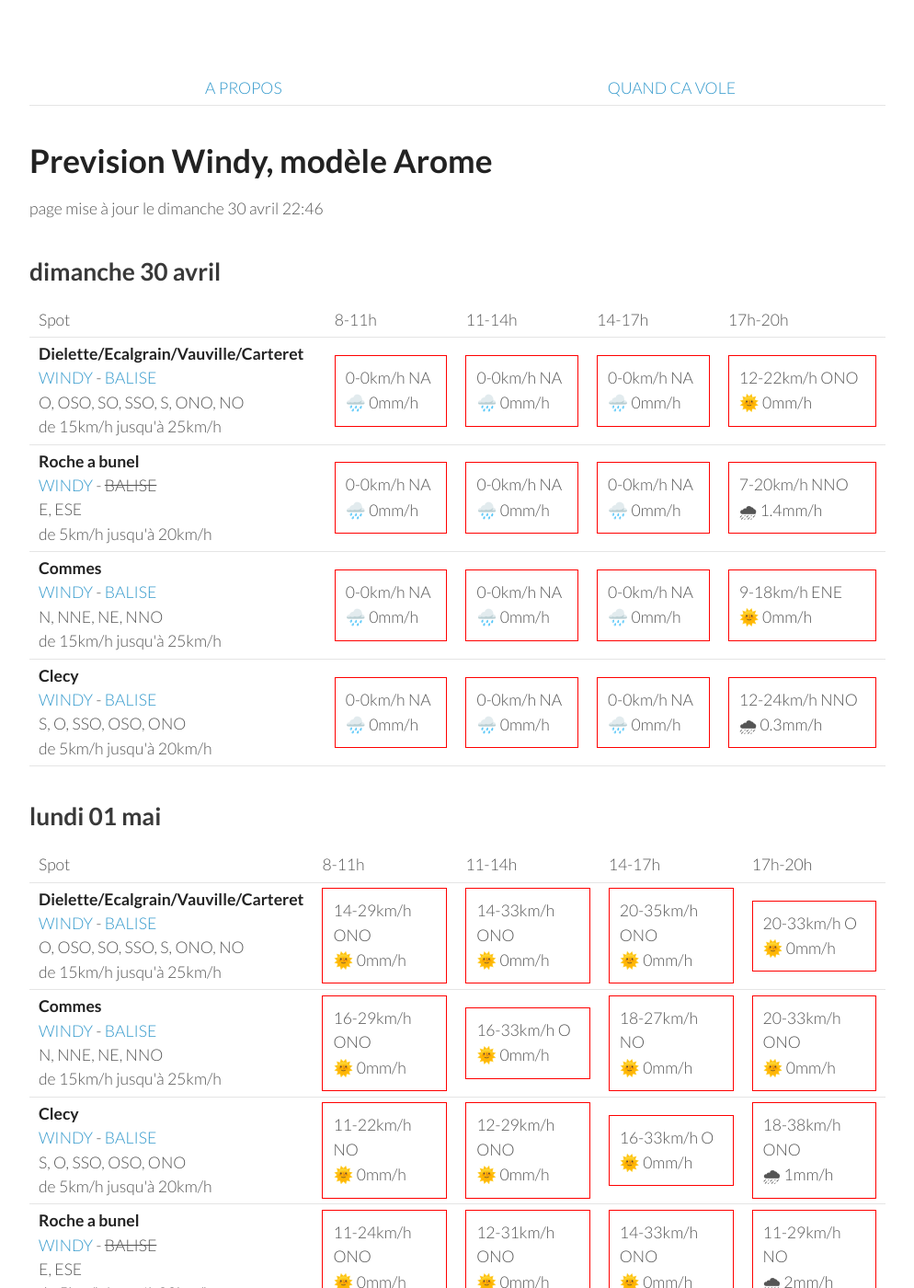
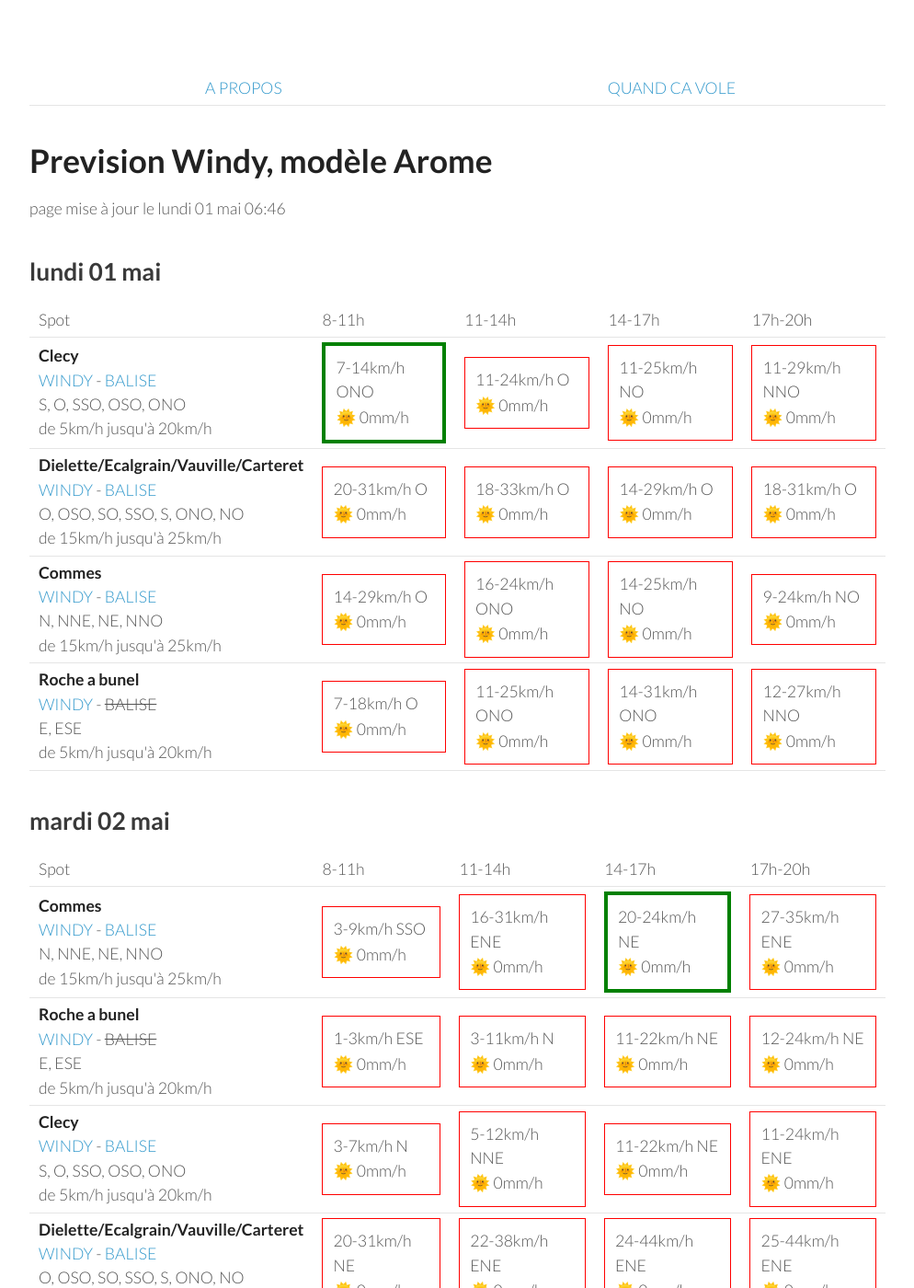
Before and after one commit to parapente-dans-le-nord/parapente-dans-le-nord.github.io, a Jekyll site: the page built from normandie.markdown, in a window 1280 px wide and 1400 px high. Shown: the whole window at 92% size, without its empty margins (26-1020 px from the left). Built offline with Jekyll 4.4.1, drawn with Linux system fonts in a browser that asks for light colours; some of the changed text lies outside the part shown.

Commit message:
update index.markdown

```diff
--- a/normandie.markdown
+++ b/normandie.markdown
@@ -7,60 +7,8 @@ title:  "Tous les spots"
 {: .links}
 
 # Prevision Windy, modèle Arome
-page mise à jour le dimanche 30 avril 22:46
+page mise à jour le lundi 01 mai 06:46
 
-## dimanche 30 avril
-
-{::nomarkdown}
-<table>
-  <tbody>
-    <tr>
-      <td>Spot</td>
-      <td>8-11h</td>
-      <td>11-14h</td>
-      <td>14-17h</td>
-      <td>17h-20h</td>
-    </tr>
-<tr>
-        <td><strong>Dielette/Ecalgrain/Vauville/Carteret</strong><br><a href="https://windy.com/49.650/-1.856?49.243,-1.856,8">WINDY</a> - <span class=""><a href="http://www.balisemeteo.com/balise.php?idBalise=81">BALISE</a> </span><br> <span class="vent-favorable">O, OSO, SO, SSO, S, ONO, NO</span><br><span class="force-vent">de 15km/h jusqu'à 25km/h</span> </td>
-
-            <td><div class="not-flyable"><p>0-0km/h NA</p><p>🌧️ 0mm/h</p></div></td>
-            <td><div class="not-flyable"><p>0-0km/h NA</p><p>🌧️ 0mm/h</p></div></td>
-            <td><div class="not-flyable"><p>0-0km/h NA</p><p>🌧️ 0mm/h</p></div></td>
-            <td><div class="not-flyable"><p>12-22km/h ONO</p><p>🌞 0mm/h</p></div></td>
-
-    </tr>
-<tr>
-        <td><strong>Roche a bunel</strong><br><a href="https://windy.com/48.993/-0.499?48.580,-0.499,8">WINDY</a> - <span class="no-balise"> BALISE </span><br> <span class="vent-favorable">E, ESE</span><br><span class="force-vent">de 5km/h jusqu'à 20km/h</span> </td>
-
-            <td><div class="not-flyable"><p>0-0km/h NA</p><p>🌧️ 0mm/h</p></div></td>
-            <td><div class="not-flyable"><p>0-0km/h NA</p><p>🌧️ 0mm/h</p></div></td>
-            <td><div class="not-flyable"><p>0-0km/h NA</p><p>🌧️ 0mm/h</p></div></td>
-            <td><div class="not-flyable"><p>7-20km/h NNO</p><p>🌧 1.4mm/h</p></div></td>
-
-    </tr>
-<tr>
-        <td><strong>Commes</strong><br><a href="https://windy.com/49.346/-0.726?48.936,-0.726,8">WINDY</a> - <span class=""><a href="http://www.balisemeteo.com/balise.php?idBalise=158">BALISE</a> </span><br> <span class="vent-favorable">N, NNE, NE, NNO</span><br><span class="force-vent">de 15km/h jusqu'à 25km/h</span> </td>
-
-            <td><div class="not-flyable"><p>0-0km/h NA</p><p>🌧️ 0mm/h</p></div></td>
-            <td><div class="not-flyable"><p>0-0km/h NA</p><p>🌧️ 0mm/h</p></div></td>
-            <td><div class="not-flyable"><p>0-0km/h NA</p><p>🌧️ 0mm/h</p></div></td>
-            <td><div class="not-flyable"><p>9-18km/h ENE</p><p>🌞 0mm/h</p></div></td>
-
-    </tr>
-<tr>
-        <td><strong>Clecy</strong><br><a href="https://windy.com/48.929/-0.470?48.516,-0.470,8">WINDY</a> - <span class=""><a href="http://www.balisemeteo.com/balise.php?idBalise=122">BALISE</a> </span><br> <span class="vent-favorable">S, O, SSO, OSO, ONO</span><br><span class="force-vent">de 5km/h jusqu'à 20km/h</span> </td>
-
-            <td><div class="not-flyable"><p>0-0km/h NA</p><p>🌧️ 0mm/h</p></div></td>
-            <td><div class="not-flyable"><p>0-0km/h NA</p><p>🌧️ 0mm/h</p></div></td>
-            <td><div class="not-flyable"><p>0-0km/h NA</p><p>🌧️ 0mm/h</p></div></td>
-            <td><div class="not-flyable"><p>12-24km/h NNO</p><p>🌧 0.3mm/h</p></div></td>
-
-    </tr>
-
-</tbody>
-</table>
-{:/}
 ## lundi 01 mai
 
 {::nomarkdown}
@@ -74,42 +22,42 @@ page mise à jour le dimanche 30 avril 22:46
       <td>17h-20h</td>
     </tr>
 <tr>
+        <td><strong>Clecy</strong><br><a href="https://windy.com/48.929/-0.470?48.516,-0.470,8">WINDY</a> - <span class=""><a href="http://www.balisemeteo.com/balise.php?idBalise=122">BALISE</a> </span><br> <span class="vent-favorable">S, O, SSO, OSO, ONO</span><br><span class="force-vent">de 5km/h jusqu'à 20km/h</span> </td>
+
+            <td><div class="flyable"><p>7-14km/h ONO</p><p>🌞 0mm/h</p></div></td>
+            <td><div class="not-flyable"><p>11-24km/h O</p><p>🌞 0mm/h</p></div></td>
+            <td><div class="not-flyable"><p>11-25km/h NO</p><p>🌞 0mm/h</p></div></td>
+            <td><div class="not-flyable"><p>11-29km/h NNO</p><p>🌞 0mm/h</p></div></td>
+
+
+    </tr>
+<tr>
         <td><strong>Dielette/Ecalgrain/Vauville/Carteret</strong><br><a href="https://windy.com/49.650/-1.856?49.243,-1.856,8">WINDY</a> - <span class=""><a href="http://www.balisemeteo.com/balise.php?idBalise=81">BALISE</a> </span><br> <span class="vent-favorable">O, OSO, SO, SSO, S, ONO, NO</span><br><span class="force-vent">de 15km/h jusqu'à 25km/h</span> </td>
 
-            <td><div class="not-flyable"><p>14-29km/h ONO</p><p>🌞 0mm/h</p></div></td>
-            <td><div class="not-flyable"><p>14-33km/h ONO</p><p>🌞 0mm/h</p></div></td>
-            <td><div class="not-flyable"><p>20-35km/h ONO</p><p>🌞 0mm/h</p></div></td>
-            <td><div class="not-flyable"><p>20-33km/h O</p><p>🌞 0mm/h</p></div></td>
+            <td><div class="not-flyable"><p>20-31km/h O</p><p>🌞 0mm/h</p></div></td>
+            <td><div class="not-flyable"><p>18-33km/h O</p><p>🌞 0mm/h</p></div></td>
+            <td><div class="not-flyable"><p>14-29km/h O</p><p>🌞 0mm/h</p></div></td>
+            <td><div class="not-flyable"><p>18-31km/h O</p><p>🌞 0mm/h</p></div></td>
 
 
     </tr>
 <tr>
         <td><strong>Commes</strong><br><a href="https://windy.com/49.346/-0.726?48.936,-0.726,8">WINDY</a> - <span class=""><a href="http://www.balisemeteo.com/balise.php?idBalise=158">BALISE</a> </span><br> <span class="vent-favorable">N, NNE, NE, NNO</span><br><span class="force-vent">de 15km/h jusqu'à 25km/h</span> </td>
 
-            <td><div class="not-flyable"><p>16-29km/h ONO</p><p>🌞 0mm/h</p></div></td>
-            <td><div class="not-flyable"><p>16-33km/h O</p><p>🌞 0mm/h</p></div></td>
-            <td><div class="not-flyable"><p>18-27km/h NO</p><p>🌞 0mm/h</p></div></td>
-            <td><div class="not-flyable"><p>20-33km/h ONO</p><p>🌞 0mm/h</p></div></td>
-
-
-    </tr>
-<tr>
-        <td><strong>Clecy</strong><br><a href="https://windy.com/48.929/-0.470?48.516,-0.470,8">WINDY</a> - <span class=""><a href="http://www.balisemeteo.com/balise.php?idBalise=122">BALISE</a> </span><br> <span class="vent-favorable">S, O, SSO, OSO, ONO</span><br><span class="force-vent">de 5km/h jusqu'à 20km/h</span> </td>
-
-            <td><div class="not-flyable"><p>11-22km/h NO</p><p>🌞 0mm/h</p></div></td>
-            <td><div class="not-flyable"><p>12-29km/h ONO</p><p>🌞 0mm/h</p></div></td>
-            <td><div class="not-flyable"><p>16-33km/h O</p><p>🌞 0mm/h</p></div></td>
-            <td><div class="not-flyable"><p>18-38km/h ONO</p><p>🌧 1mm/h</p></div></td>
+            <td><div class="not-flyable"><p>14-29km/h O</p><p>🌞 0mm/h</p></div></td>
+            <td><div class="not-flyable"><p>16-24km/h ONO</p><p>🌞 0mm/h</p></div></td>
+            <td><div class="not-flyable"><p>14-25km/h NO</p><p>🌞 0mm/h</p></div></td>
+            <td><div class="not-flyable"><p>9-24km/h NO</p><p>🌞 0mm/h</p></div></td>
 
 
     </tr>
 <tr>
         <td><strong>Roche a bunel</strong><br><a href="https://windy.com/48.993/-0.499?48.580,-0.499,8">WINDY</a> - <span class="no-balise"> BALISE </span><br> <span class="vent-favorable">E, ESE</span><br><span class="force-vent">de 5km/h jusqu'à 20km/h</span> </td>
 
-            <td><div class="not-flyable"><p>11-24km/h ONO</p><p>🌞 0mm/h</p></div></td>
-            <td><div class="not-flyable"><p>12-31km/h ONO</p><p>🌞 0mm/h</p></div></td>
-            <td><div class="not-flyable"><p>14-33km/h ONO</p><p>🌞 0mm/h</p></div></td>
-            <td><div class="not-flyable"><p>11-29km/h NO</p><p>🌧 2mm/h</p></div></td>
+            <td><div class="not-flyable"><p>7-18km/h O</p><p>🌞 0mm/h</p></div></td>
+            <td><div class="not-flyable"><p>11-25km/h ONO</p><p>🌞 0mm/h</p></div></td>
+            <td><div class="not-flyable"><p>14-31km/h ONO</p><p>🌞 0mm/h</p></div></td>
+            <td><div class="not-flyable"><p>12-27km/h NNO</p><p>🌞 0mm/h</p></div></td>
 
 
     </tr>
@@ -132,40 +80,40 @@ page mise à jour le dimanche 30 avril 22:46
 <tr>
         <td><strong>Commes</strong><br><a href="https://windy.com/49.346/-0.726?48.936,-0.726,8">WINDY</a> - <span class=""><a href="http://www.balisemeteo.com/balise.php?idBalise=158">BALISE</a> </span><br> <span class="vent-favorable">N, NNE, NE, NNO</span><br><span class="force-vent">de 15km/h jusqu'à 25km/h</span> </td>
 
-            <td><div class="not-flyable"><p>25-31km/h ENE</p><p>🌞 0mm/h</p></div></td>
-            <td><div class="not-flyable"><p>5-12km/h N</p><p>🌞 0mm/h</p></div></td>
-            <td><div class="not-flyable"><p>12-22km/h NE</p><p>🌞 0mm/h</p></div></td>
-            <td><div class="not-flyable"><p>16-27km/h NE</p><p>🌞 0mm/h</p></div></td>
+            <td><div class="not-flyable"><p>3-9km/h SSO</p><p>🌞 0mm/h</p></div></td>
+            <td><div class="not-flyable"><p>16-31km/h ENE</p><p>🌞 0mm/h</p></div></td>
+            <td><div class="flyable"><p>20-24km/h NE</p><p>🌞 0mm/h</p></div></td>
+            <td><div class="not-flyable"><p>27-35km/h ENE</p><p>🌞 0mm/h</p></div></td>
 
 
     </tr>
 <tr>
         <td><strong>Roche a bunel</strong><br><a href="https://windy.com/48.993/-0.499?48.580,-0.499,8">WINDY</a> - <span class="no-balise"> BALISE </span><br> <span class="vent-favorable">E, ESE</span><br><span class="force-vent">de 5km/h jusqu'à 20km/h</span> </td>
 
-            <td><div class="not-flyable"><p>1-5km/h NNE</p><p>🌞 0mm/h</p></div></td>
-            <td><div class="not-flyable"><p>3-14km/h ENE</p><p>🌞 0mm/h</p></div></td>
-            <td><div class="not-flyable"><p>7-22km/h ENE</p><p>🌞 0mm/h</p></div></td>
-            <td><div class="not-flyable"><p>11-24km/h NE</p><p>🌞 0mm/h</p></div></td>
+            <td><div class="not-flyable"><p>1-3km/h ESE</p><p>🌞 0mm/h</p></div></td>
+            <td><div class="not-flyable"><p>3-11km/h N</p><p>🌞 0mm/h</p></div></td>
+            <td><div class="not-flyable"><p>11-22km/h NE</p><p>🌞 0mm/h</p></div></td>
+            <td><div class="not-flyable"><p>12-24km/h NE</p><p>🌞 0mm/h</p></div></td>
 
 
     </tr>
 <tr>
         <td><strong>Clecy</strong><br><a href="https://windy.com/48.929/-0.470?48.516,-0.470,8">WINDY</a> - <span class=""><a href="http://www.balisemeteo.com/balise.php?idBalise=122">BALISE</a> </span><br> <span class="vent-favorable">S, O, SSO, OSO, ONO</span><br><span class="force-vent">de 5km/h jusqu'à 20km/h</span> </td>
 
-            <td><div class="not-flyable"><p>5-11km/h N</p><p>🌞 0mm/h</p></div></td>
-            <td><div class="not-flyable"><p>3-12km/h ENE</p><p>🌞 0mm/h</p></div></td>
-            <td><div class="not-flyable"><p>7-22km/h ENE</p><p>🌞 0mm/h</p></div></td>
-            <td><div class="not-flyable"><p>9-22km/h ENE</p><p>🌞 0mm/h</p></div></td>
+            <td><div class="not-flyable"><p>3-7km/h N</p><p>🌞 0mm/h</p></div></td>
+            <td><div class="not-flyable"><p>5-12km/h NNE</p><p>🌞 0mm/h</p></div></td>
+            <td><div class="not-flyable"><p>11-22km/h NE</p><p>🌞 0mm/h</p></div></td>
+            <td><div class="not-flyable"><p>11-24km/h ENE</p><p>🌞 0mm/h</p></div></td>
 
 
     </tr>
 <tr>
         <td><strong>Dielette/Ecalgrain/Vauville/Carteret</strong><br><a href="https://windy.com/49.650/-1.856?49.243,-1.856,8">WINDY</a> - <span class=""><a href="http://www.balisemeteo.com/balise.php?idBalise=81">BALISE</a> </span><br> <span class="vent-favorable">O, OSO, SO, SSO, S, ONO, NO</span><br><span class="force-vent">de 15km/h jusqu'à 25km/h</span> </td>
 
-            <td><div class="not-flyable"><p>20-35km/h ENE</p><p>🌞 0mm/h</p></div></td>
-            <td><div class="not-flyable"><p>5-12km/h ENE</p><p>🌞 0mm/h</p></div></td>
-            <td><div class="not-flyable"><p>9-18km/h ENE</p><p>🌞 0mm/h</p></div></td>
-            <td><div class="not-flyable"><p>16-24km/h ENE</p><p>🌧 0.2mm/h</p></div></td>
+            <td><div class="not-flyable"><p>20-31km/h NE</p><p>🌞 0mm/h</p></div></td>
+            <td><div class="not-flyable"><p>22-38km/h ENE</p><p>🌞 0mm/h</p></div></td>
+            <td><div class="not-flyable"><p>24-44km/h ENE</p><p>🌞 0mm/h</p></div></td>
+            <td><div class="not-flyable"><p>25-44km/h ENE</p><p>🌞 0mm/h</p></div></td>
 
 
     </tr>
@@ -188,40 +136,40 @@ page mise à jour le dimanche 30 avril 22:46
 <tr>
         <td><strong>Roche a bunel</strong><br><a href="https://windy.com/48.993/-0.499?48.580,-0.499,8">WINDY</a> - <span class="no-balise"> BALISE </span><br> <span class="vent-favorable">E, ESE</span><br><span class="force-vent">de 5km/h jusqu'à 20km/h</span> </td>
 
-            <td><div class="flyable"><p>11-20km/h ESE</p><p>🌞 0mm/h</p></div></td>
-            <td><div class="not-flyable"><p>14-33km/h E</p><p>🌞 0mm/h</p></div></td>
-            <td><div class="not-flyable"><p>16-37km/h E</p><p>🌞 0mm/h</p></div></td>
+            <td><div class="not-flyable"><p>11-24km/h ESE</p><p>🌞 0mm/h</p></div></td>
+            <td><div class="not-flyable"><p>16-35km/h E</p><p>🌞 0mm/h</p></div></td>
             <td><div class="not-flyable"><p>18-38km/h E</p><p>🌞 0mm/h</p></div></td>
+            <td><div class="not-flyable"><p>18-38km/h E</p><p>🌞 0mm/h</p></div></td>
+
+
+    </tr>
+<tr>
+        <td><strong>Dielette/Ecalgrain/Vauville/Carteret</strong><br><a href="https://windy.com/49.650/-1.856?49.243,-1.856,8">WINDY</a> - <span class=""><a href="http://www.balisemeteo.com/balise.php?idBalise=81">BALISE</a> </span><br> <span class="vent-favorable">O, OSO, SO, SSO, S, ONO, NO</span><br><span class="force-vent">de 15km/h jusqu'à 25km/h</span> </td>
+
+            <td><div class="not-flyable"><p>22-33km/h E</p><p>🌞 0mm/h</p></div></td>
+            <td><div class="not-flyable"><p>24-35km/h E</p><p>🌞 0mm/h</p></div></td>
+            <td><div class="not-flyable"><p>29-44km/h E</p><p>🌞 0mm/h</p></div></td>
+            <td><div class="not-flyable"><p>31-46km/h ENE</p><p>🌞 0mm/h</p></div></td>
 
 
     </tr>
 <tr>
         <td><strong>Commes</strong><br><a href="https://windy.com/49.346/-0.726?48.936,-0.726,8">WINDY</a> - <span class=""><a href="http://www.balisemeteo.com/balise.php?idBalise=158">BALISE</a> </span><br> <span class="vent-favorable">N, NNE, NE, NNO</span><br><span class="force-vent">de 15km/h jusqu'à 25km/h</span> </td>
 
-            <td><div class="not-flyable"><p>18-25km/h ESE</p><p>🌞 0mm/h</p></div></td>
-            <td><div class="not-flyable"><p>16-31km/h E</p><p>🌞 0mm/h</p></div></td>
+            <td><div class="not-flyable"><p>18-27km/h ESE</p><p>🌞 0mm/h</p></div></td>
+            <td><div class="not-flyable"><p>20-33km/h E</p><p>🌞 0mm/h</p></div></td>
             <td><div class="not-flyable"><p>24-38km/h ENE</p><p>🌞 0mm/h</p></div></td>
-            <td><div class="not-flyable"><p>24-40km/h ENE</p><p>🌞 0mm/h</p></div></td>
-
-
-    </tr>
-<tr>
-        <td><strong>Dielette/Ecalgrain/Vauville/Carteret</strong><br><a href="https://windy.com/49.650/-1.856?49.243,-1.856,8">WINDY</a> - <span class=""><a href="http://www.balisemeteo.com/balise.php?idBalise=81">BALISE</a> </span><br> <span class="vent-favorable">O, OSO, SO, SSO, S, ONO, NO</span><br><span class="force-vent">de 15km/h jusqu'à 25km/h</span> </td>
-
-            <td><div class="not-flyable"><p>20-31km/h E</p><p>🌞 0mm/h</p></div></td>
-            <td><div class="not-flyable"><p>22-33km/h E</p><p>🌞 0mm/h</p></div></td>
-            <td><div class="not-flyable"><p>31-46km/h ENE</p><p>🌞 0mm/h</p></div></td>
-            <td><div class="not-flyable"><p>33-48km/h ENE</p><p>🌞 0mm/h</p></div></td>
+            <td><div class="not-flyable"><p>24-38km/h ENE</p><p>🌞 0mm/h</p></div></td>
 
 
     </tr>
 <tr>
         <td><strong>Clecy</strong><br><a href="https://windy.com/48.929/-0.470?48.516,-0.470,8">WINDY</a> - <span class=""><a href="http://www.balisemeteo.com/balise.php?idBalise=122">BALISE</a> </span><br> <span class="vent-favorable">S, O, SSO, OSO, ONO</span><br><span class="force-vent">de 5km/h jusqu'à 20km/h</span> </td>
 
-            <td><div class="not-flyable"><p>11-22km/h E</p><p>🌞 0mm/h</p></div></td>
-            <td><div class="not-flyable"><p>14-33km/h E</p><p>🌞 0mm/h</p></div></td>
-            <td><div class="not-flyable"><p>16-37km/h E</p><p>🌞 0mm/h</p></div></td>
-            <td><div class="not-flyable"><p>16-37km/h E</p><p>🌞 0mm/h</p></div></td>
+            <td><div class="not-flyable"><p>11-24km/h ESE</p><p>🌞 0mm/h</p></div></td>
+            <td><div class="not-flyable"><p>16-35km/h E</p><p>🌞 0mm/h</p></div></td>
+            <td><div class="not-flyable"><p>16-38km/h E</p><p>🌞 0mm/h</p></div></td>
+            <td><div class="not-flyable"><p>16-38km/h E</p><p>🌞 0mm/h</p></div></td>
 
 
     </tr>
@@ -244,8 +192,8 @@ page mise à jour le dimanche 30 avril 22:46
 <tr>
         <td><strong>Dielette/Ecalgrain/Vauville/Carteret</strong><br><a href="https://windy.com/49.650/-1.856?49.243,-1.856,8">WINDY</a> - <span class=""><a href="http://www.balisemeteo.com/balise.php?idBalise=81">BALISE</a> </span><br> <span class="vent-favorable">O, OSO, SO, SSO, S, ONO, NO</span><br><span class="force-vent">de 15km/h jusqu'à 25km/h</span> </td>
 
-            <td><div class="not-flyable"><p>16-33km/h ESE</p><p>🌞 0mm/h</p></div></td>
-            <td><div class="flyable"><p>16-25km/h S</p><p>🌧 0.6mm/h</p></div></td>
+            <td><div class="not-flyable"><p>14-29km/h SE</p><p>🌞 0mm/h</p></div></td>
+            <td><div class="not-flyable"><p>20-27km/h SSO</p><p>🌧 0.7mm/h</p></div></td>
             <td><div class="not-flyable"><p>27-38km/h OSO</p><p>🌧 1.6mm/h</p></div></td>
             <td><div class="not-flyable"><p>27-44km/h OSO</p><p>🌞 0mm/h</p></div></td>
 
@@ -254,8 +202,8 @@ page mise à jour le dimanche 30 avril 22:46
 <tr>
         <td><strong>Clecy</strong><br><a href="https://windy.com/48.929/-0.470?48.516,-0.470,8">WINDY</a> - <span class=""><a href="http://www.balisemeteo.com/balise.php?idBalise=122">BALISE</a> </span><br> <span class="vent-favorable">S, O, SSO, OSO, ONO</span><br><span class="force-vent">de 5km/h jusqu'à 20km/h</span> </td>
 
-            <td><div class="not-flyable"><p>11-24km/h SSE</p><p>🌞 0mm/h</p></div></td>
-            <td><div class="not-flyable"><p>14-31km/h SSO</p><p>🌧 0.5mm/h</p></div></td>
+            <td><div class="not-flyable"><p>16-33km/h S</p><p>🌞 0mm/h</p></div></td>
+            <td><div class="not-flyable"><p>25-48km/h SO</p><p>🌧 0.8mm/h</p></div></td>
             <td><div class="not-flyable"><p>22-50km/h SO</p><p>🌧 0.2mm/h</p></div></td>
             <td><div class="not-flyable"><p>18-48km/h OSO</p><p>🌧 0.9mm/h</p></div></td>
 
@@ -264,8 +212,8 @@ page mise à jour le dimanche 30 avril 22:46
 <tr>
         <td><strong>Commes</strong><br><a href="https://windy.com/49.346/-0.726?48.936,-0.726,8">WINDY</a> - <span class=""><a href="http://www.balisemeteo.com/balise.php?idBalise=158">BALISE</a> </span><br> <span class="vent-favorable">N, NNE, NE, NNO</span><br><span class="force-vent">de 15km/h jusqu'à 25km/h</span> </td>
 
-            <td><div class="not-flyable"><p>12-27km/h ESE</p><p>🌞 0mm/h</p></div></td>
-            <td><div class="not-flyable"><p>9-22km/h S</p><p>🌧 0.5mm/h</p></div></td>
+            <td><div class="not-flyable"><p>12-24km/h SSE</p><p>🌞 0mm/h</p></div></td>
+            <td><div class="not-flyable"><p>16-24km/h SO</p><p>🌧 0.8mm/h</p></div></td>
             <td><div class="not-flyable"><p>24-38km/h OSO</p><p>🌞 0mm/h</p></div></td>
             <td><div class="not-flyable"><p>20-40km/h O</p><p>🌧 1mm/h</p></div></td>
 
@@ -274,8 +222,8 @@ page mise à jour le dimanche 30 avril 22:46
 <tr>
         <td><strong>Roche a bunel</strong><br><a href="https://windy.com/48.993/-0.499?48.580,-0.499,8">WINDY</a> - <span class="no-balise"> BALISE </span><br> <span class="vent-favorable">E, ESE</span><br><span class="force-vent">de 5km/h jusqu'à 20km/h</span> </td>
 
-            <td><div class="not-flyable"><p>11-24km/h SSE</p><p>🌞 0mm/h</p></div></td>
-            <td><div class="not-flyable"><p>14-27km/h SSO</p><p>🌧 0.5mm/h</p></div></td>
+            <td><div class="not-flyable"><p>16-33km/h S</p><p>🌞 0mm/h</p></div></td>
+            <td><div class="not-flyable"><p>25-46km/h SO</p><p>🌧 0.7mm/h</p></div></td>
             <td><div class="not-flyable"><p>22-50km/h OSO</p><p>🌧 0.2mm/h</p></div></td>
             <td><div class="not-flyable"><p>18-48km/h OSO</p><p>🌧 1.5mm/h</p></div></td>
 
```
